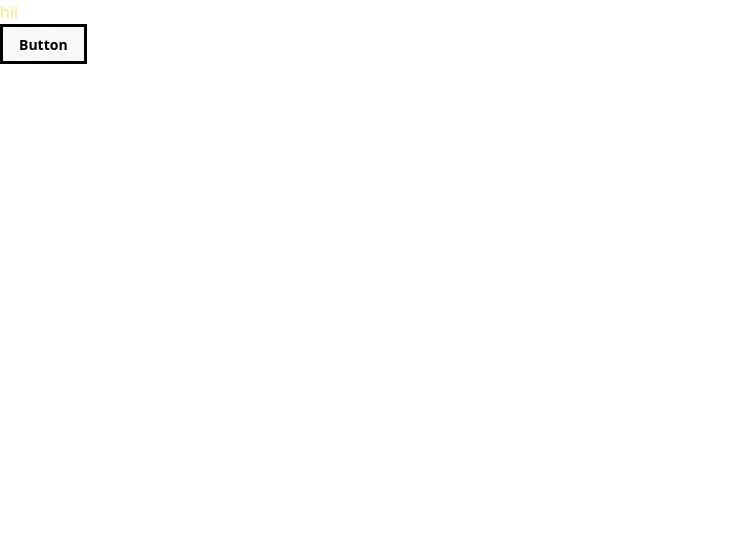
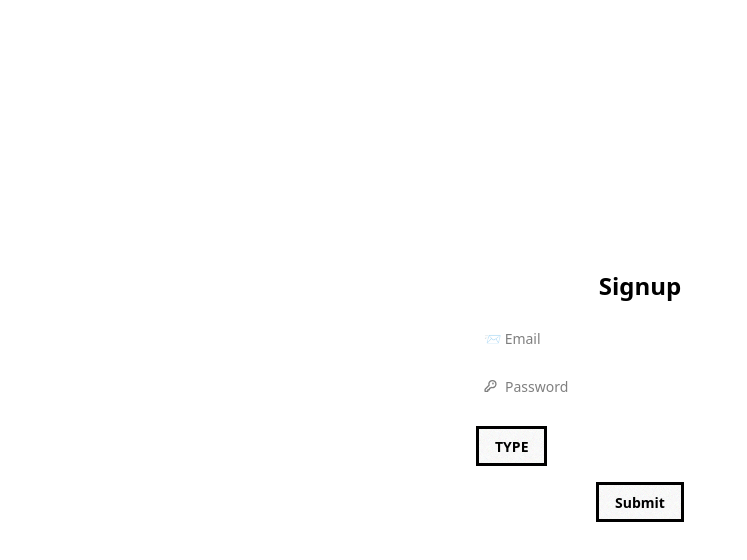
Before and after one commit to AakashxD/CRM_REACT, a React (Vite) app: page / in a window 1280 px wide. Shown: the top 560 px of the page, without its empty margins (0-747 px from the left). Built offline with nearby package versions, Linux system fonts and the light colour scheme.

Commit message:
added login and signup:

```diff
--- a/src/App.jsx
+++ b/src/App.jsx
@@ -1,10 +1,11 @@
+import Login from "./pages/Auth/Login"
+import Signup from "./pages/Auth/Signup"
 
 function App() {
 
   return (
    <>
-   <h2 className="text-amber-200"> hii </h2>
-   <button class="btn btn-primary">Button</button>
+   <Signup/>
    </>
   )
 }
--- /dev/null
+++ b/src/pages/Auth/Login.jsx
@@ -0,0 +1,51 @@
+import React from "react";
+
+const Login = () => {
+  return (
+    <div className="flex justify-center items-center h-[100vh]">
+      <div className="card bg-primary text-primary-content w-96">
+        <div className="card-body">
+            <div className="flex justify-center">
+            <h1 className="card-title text-2xl mb-2 ">Login</h1>
+            </div>
+
+          <input type="text" placeholder="USER ID" className="input input-accent" />
+          <label className="input validator">
+            <svg
+              className="h-[1em] opacity-50"
+              xmlns="http://www.w3.org/2000/svg"
+              viewBox="0 0 24 24"
+            >
+              <g
+                strokeLinejoin="round"
+                strokeLinecap="round"
+                strokeWidth="2.5"
+                fill="none"
+                stroke="currentColor"
+              >
+                <path d="M2.586 17.414A2 2 0 0 0 2 18.828V21a1 1 0 0 0 1 1h3a1 1 0 0 0 1-1v-1a1 1 0 0 1 1-1h1a1 1 0 0 0 1-1v-1a1 1 0 0 1 1-1h.172a2 2 0 0 0 1.414-.586l.814-.814a6.5 6.5 0 1 0-4-4z"></path>
+                <circle cx="16.5" cy="7.5" r=".5" fill="currentColor"></circle>
+              </g>
+            </svg>
+            <input
+              type="password"
+              required
+              placeholder="Password"
+              minlength="8"
+              pattern="(?=.*\d)(?=.*[a-z])(?=.*[A-Z]).{8,}"
+              title="Must be more than 8 characters, including number, lowercase letter, uppercase letter"
+            />
+          </label>
+
+          <div className="card-actions justify-end">
+          <div className="flex justify-center w-full">
+            <button className="btn hover:bg-gray-700">Submit</button>
+            </div>
+          </div>
+        </div>
+      </div>
+    </div>
+  );
+};
+
+export default Login;
--- /dev/null
+++ b/src/pages/Auth/Signup.jsx
@@ -0,0 +1,70 @@
+import React from "react";
+
+const Signup = () => {
+  return (
+    <div className="flex justify-center items-center h-[100vh]">
+      <div className="card bg-primary text-primary-content w-96">
+        <div className="card-body">
+          <div className="flex justify-center">
+            <h1 className="card-title text-2xl mb-2 ">Signup</h1>
+          </div>
+          <input
+            type="email"
+            placeholder="📨 Email"
+            className="input input-accent"
+          />
+          <label className="input validator">
+            <svg
+              className="h-[1em] opacity-50"
+              xmlns="http://www.w3.org/2000/svg"
+              viewBox="0 0 24 24"
+            >
+              <g
+                strokeLinejoin="round"
+                strokeLinecap="round"
+                strokeWidth="2.5"
+                fill="none"
+                stroke="currentColor"
+              >
+                <path d="M2.586 17.414A2 2 0 0 0 2 18.828V21a1 1 0 0 0 1 1h3a1 1 0 0 0 1-1v-1a1 1 0 0 1 1-1h1a1 1 0 0 0 1-1v-1a1 1 0 0 1 1-1h.172a2 2 0 0 0 1.414-.586l.814-.814a6.5 6.5 0 1 0-4-4z"></path>
+                <circle cx="16.5" cy="7.5" r=".5" fill="currentColor"></circle>
+              </g>
+            </svg>
+            <input
+              type="password"
+              required
+              placeholder="Password"
+              minlength="8"
+              pattern="(?=.*\d)(?=.*[a-z])(?=.*[A-Z]).{8,}"
+              title="Must be more than 8 characters, including number, lowercase letter, uppercase letter"
+            />
+          </label>
+
+          <div className="card-actions mt-2 mb-2 ">
+            <div className="dropdown dropdown-right dropdown-center">
+              <div tabIndex={0} role="button" className="btn m-1">
+                TYPE
+              </div>
+              <ul
+                tabIndex={0}
+                className="dropdown-content menu bg-base-100 rounded-box z-1 w-52 p-2 shadow-sm"
+              >
+                <li>
+                  <a>CUSTOMER</a>
+                </li>
+                <li>
+                  <a>ENGINEER</a>
+                </li>
+              </ul>
+            </div>
+            <div className="flex justify-center w-full mt-1">
+              <button className="btn hover:bg-gray-700">Submit</button>
+            </div>
+          </div>
+        </div>
+      </div>
+    </div>
+  );
+};
+
+export default Signup;
--- a/tailwind.config.js
+++ b/tailwind.config.js
@@ -1,6 +1,6 @@
-export default {
+module.exports = {
   purge: [],
-  darkMode: true, // or 'media' or 'class'
+  darkMode: false, // or 'media' or 'class'
   theme: {
     extend: {},
   },
```
